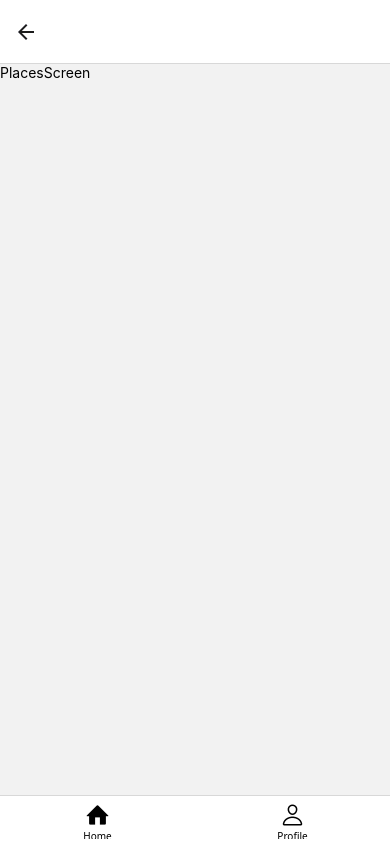
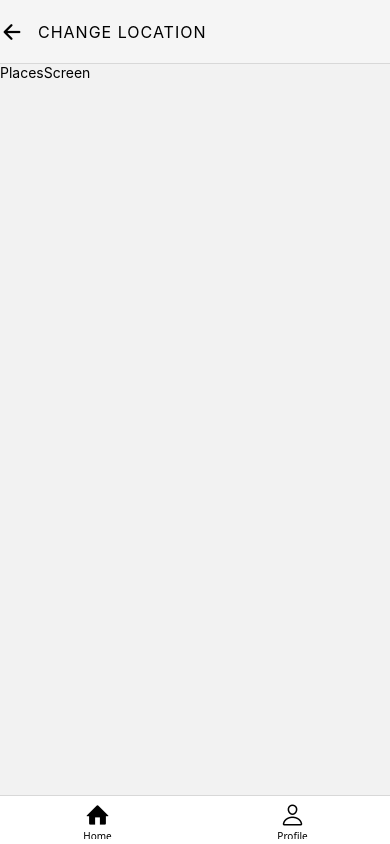
Before and after one commit to mnraza-dev/movie-booking-app, a React Native app: screen /Places in a window 390 px wide. Built offline with nearby package versions, Linux system fonts and the light colour scheme.

Commit message:
feat: implement PlacesScreen with custom header and add PlaceContext for state management

```diff
--- a/screens/PlacesScreen.jsx
+++ b/screens/PlacesScreen.jsx
@@ -1,7 +1,39 @@
-import { StyleSheet, Text, View } from "react-native";
-import React from "react";
+import { Pressable, StyleSheet, Text, View } from "react-native";
+import React, { useLayoutEffect } from "react";
+import { useNavigation } from "@react-navigation/native";
+import AntDesign from "@expo/vector-icons/AntDesign";
+import Ionicons from "@expo/vector-icons/Ionicons";
 
 const PlacesScreen = () => {
+  const navigation = useNavigation();
+  useLayoutEffect(() => {
+    navigation.setOptions({
+      headerTitle: "",
+      headerLeft: () => (
+        <Pressable
+          style={{
+            flexDirection: "row",
+            gap: 14,
+            alignItems: "center",
+          }}
+        >
+          <Ionicons name="arrow-back" size={24} color="black" />
+          <Text style={{ color: "black", fontSize: 16, letterSpacing: 1 }}>
+            CHANGE LOCATION
+          </Text>
+        </Pressable>
+      ),
+
+      headerStyle: {
+        backgroundColor: "#f5f5f5",
+        shadowColor: "transparent",
+        shadowOpacity: 0.5,
+        shadowOffset: { height: 1, width: -1 },
+        shadowRadius: 3,
+      },
+      headerTitleStyle: { color: "white" },
+    });
+  }, []);
   return (
     <View>
       <Text>PlacesScreen</Text>
```
Also changed, not shown: PlaceContext.js (added, +14 -0 lines).
